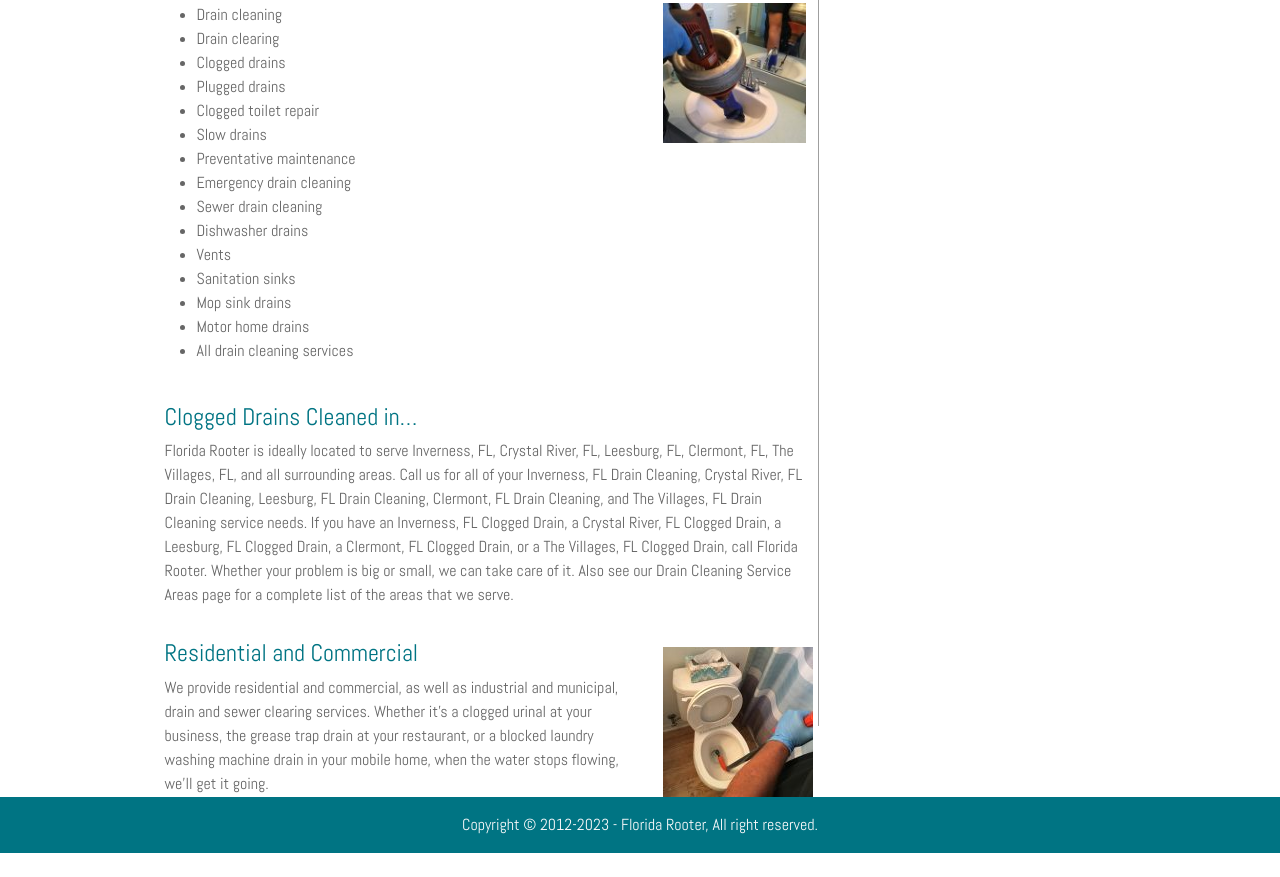
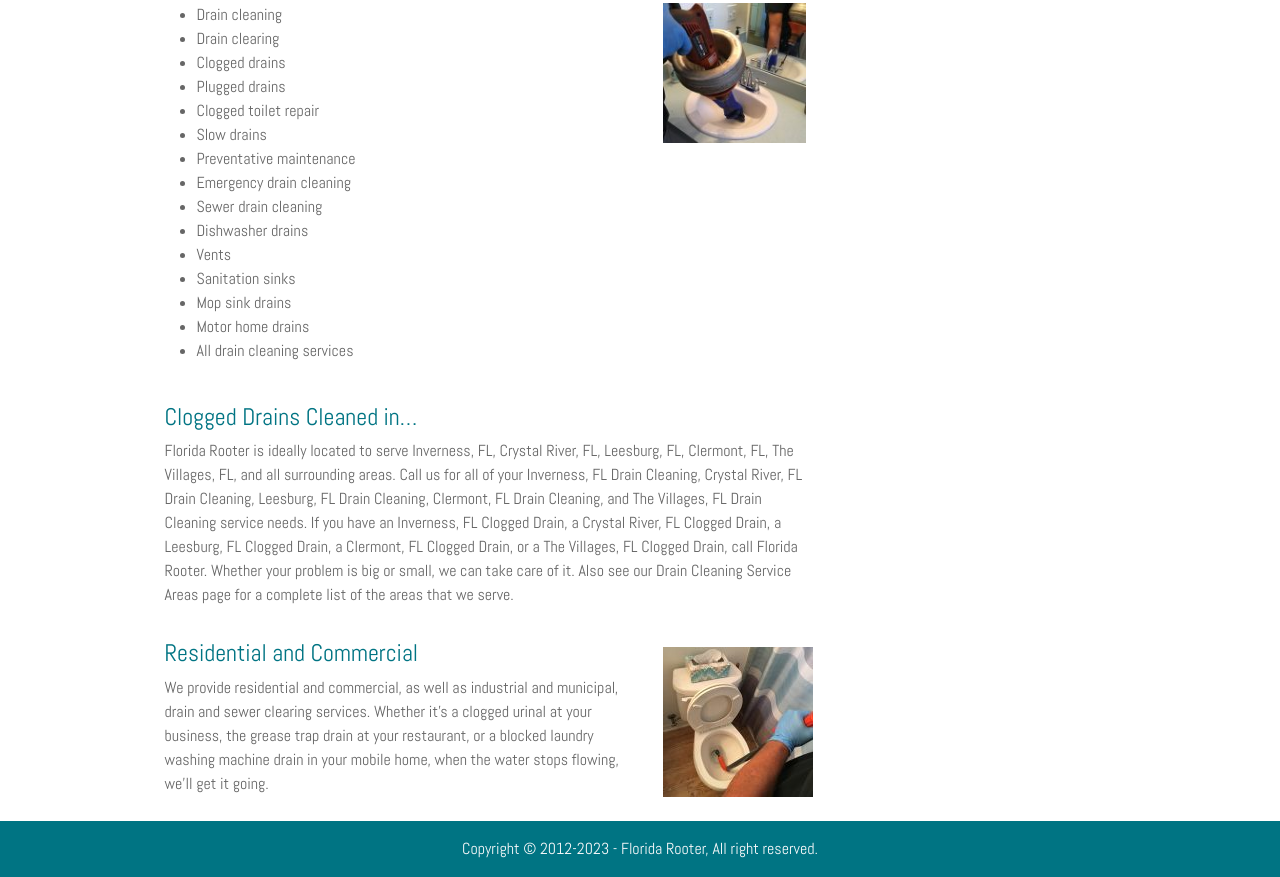
Before and after one commit to johanfortus/FRDRAFT, a plain HTML site: page index.html in a window 1280 px wide. Shown: the part 1788-2665 px from the top of the page. Before the commit the page ends 2641 px from the top, so only its background shows below. Drawn offline with nearby package versions, Linux system fonts and the light colour scheme; a web font is replaced by a local one.

Commit message:
updated divider bar

```diff
--- a/index.html
+++ b/index.html
@@ -366,7 +366,7 @@
 
     <!-- footer -->
 
-    <section class="bg-florida-rooter-blue">
+    <section class="bg-florida-rooter-blue mt-4">
         <div class="d-flex justify-content-center py-3 font-florida-rooter text-light">
             Copyright © 2012-2023 - Florida Rooter, All right reserved.
         </div>
--- a/style.css
+++ b/style.css
@@ -12,7 +12,7 @@
   font-family: 'ABeeZee', Helvetica,Arial,Lucida,sans-serif !important;
 }
 .dividerBar{
-    border-left:0.1px solid #9f9f9f;height:1900px;
+    border-left:0.1px solid #9f9f9f;height:1050px;
     width: 0.1% !important;
 }
 img.alignright{
```
